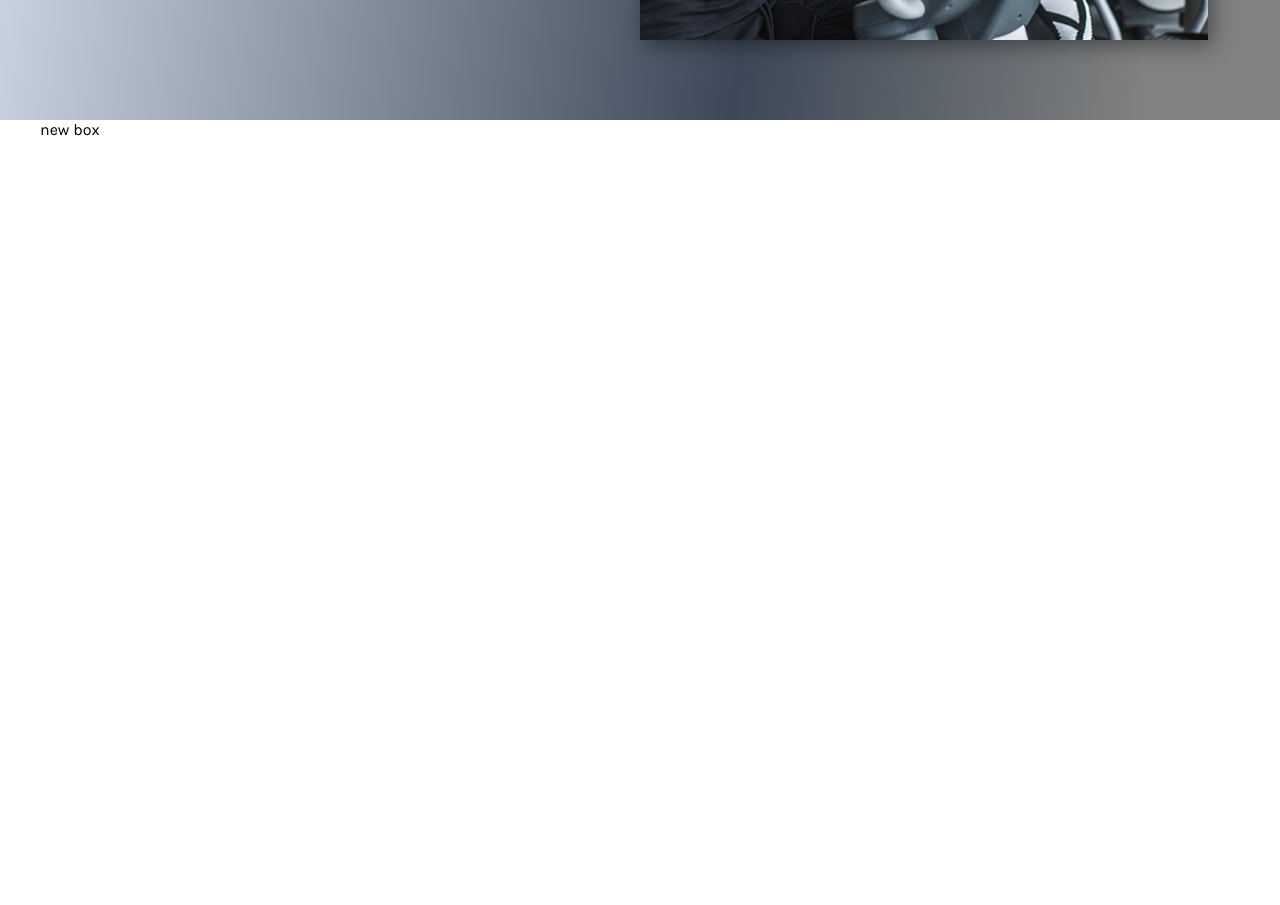
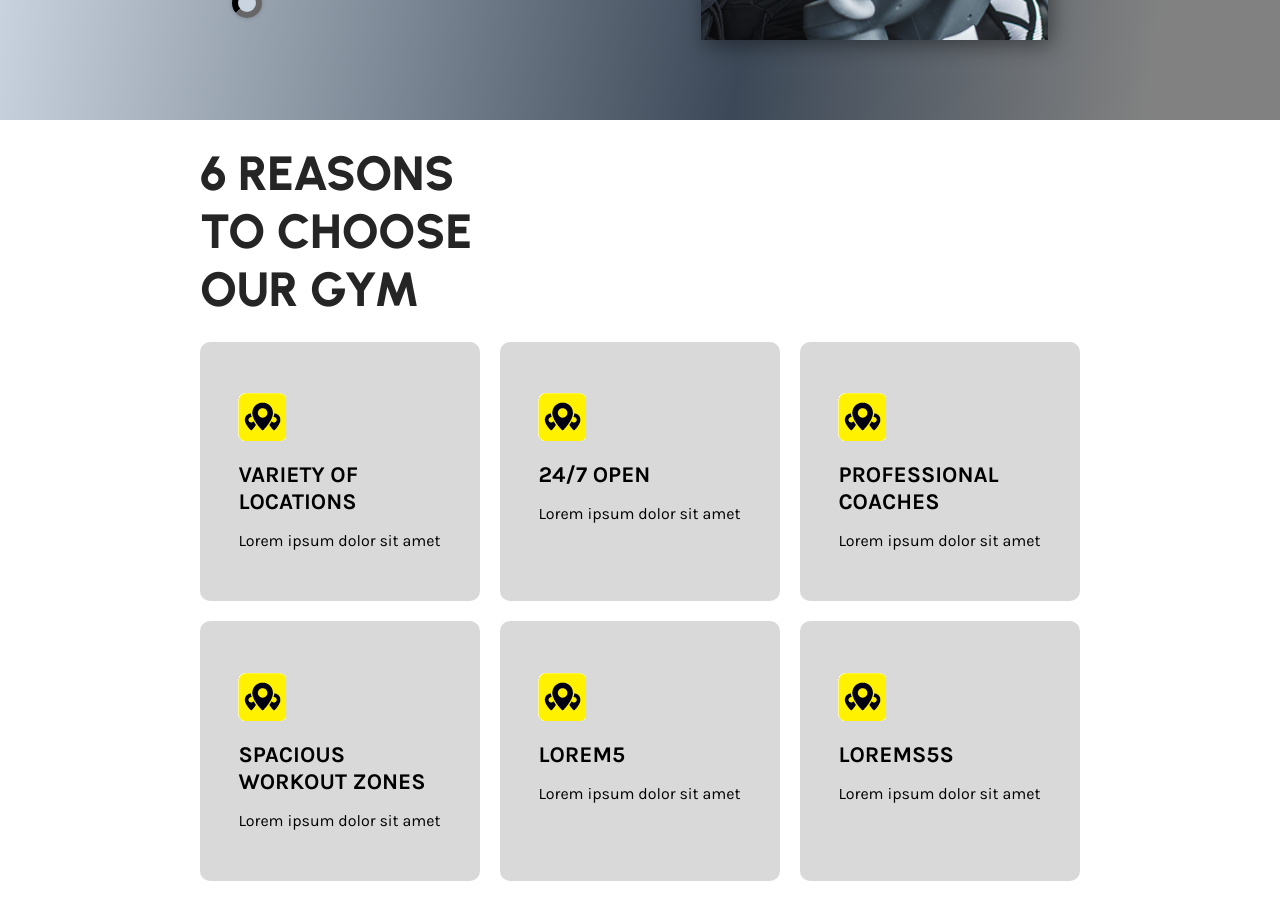
Before and after one commit to aldask/gym, a React (Create React App) app: page / in a window 1280 px wide. Shown: the part 540-1445 px from the top of the page. Before the commit the page ends 800 px from the top, so only its background shows below. Built offline with nearby package versions, Linux system fonts and the light colour scheme.

Commit message:
WhyUs layout done. Need to import info.

```diff
--- /dev/null
+++ b/src/Components/GridElement.tsx
@@ -0,0 +1,25 @@
+interface GridElementProps {
+  iconProp: string;
+  titleProp: string;
+  textProp: string;
+}
+
+function GridElement(props: GridElementProps) {
+  const { iconProp, titleProp, textProp } = props;
+
+  return (
+    <div className="why-us__box--content--element">
+      <div className="why-us__box--content--element--icon">
+        <img src={iconProp} alt="icon" />
+      </div>
+      <div className="why-us__box--content--element--title">
+        <h3>{titleProp}</h3>
+      </div>
+      <div className="why-us__box--content--element--text">
+        <p>{textProp}</p>
+      </div>
+    </div>
+  );
+}
+
+export default GridElement;
--- a/src/Components/Hero/Hero.tsx
+++ b/src/Components/Hero/Hero.tsx
@@ -49,7 +49,7 @@ function Hero() {
       <div className="container-hero">
         <div className="hero-box" key={key}>
           <div className="hero-box__side1">
-            <h1 className="hero-box__side1--title">
+            <h1 className="hero-box__side1--title ">
               {contentTitle} <span className="background">workout</span>
             </h1>
             <p className="hero-box__side1--text">{contentText}</p>
--- a/src/Components/WhyUs/Styles/_why-us.scss
+++ b/src/Components/WhyUs/Styles/_why-us.scss
@@ -0,0 +1,37 @@
+.why-us {
+  margin-top: 1.5rem;
+  margin-bottom: 1.5rem;
+}
+.why-us__box {
+  display: flex;
+  flex-direction: column;
+  flex-wrap: wrap;
+  width: 100%;
+
+  &--title {
+    text-transform: uppercase;
+    inline-size: 35%;
+    margin-bottom: 1.5rem;
+  }
+  &--content {
+    display: grid;
+    grid-template-columns: repeat(3, 1fr);
+    grid-gap: 20px;
+
+    &--element {
+      padding: 3.2rem 2.4rem;
+      border-radius: 10px;
+      background-color: rgba(175, 175, 175, 0.473);
+
+      &--icon {
+        margin-bottom: 1rem;
+      }
+      &--title {
+        margin-bottom: 1rem;
+        text-transform: uppercase;
+        font-weight: 800;
+        font-size: 1.2rem;
+      }
+    }
+  }
+}
--- a/src/Components/WhyUs/WhyUs.tsx
+++ b/src/Components/WhyUs/WhyUs.tsx
@@ -1,12 +1,49 @@
-function WhyUs () {
+import test from "../../Images/Why-Us/test.png";
+import GridElement from "../GridElement";
+
+function WhyUs() {
   return (
     <section className="why-us">
       <div className="container">
         <div className="why-us__box">
-                    new box
+          <div className="why-us__box--title">
+            <h1>6 Reasons to choose our gym</h1>
+          </div>
+          <div className="why-us__box--content">
+            <GridElement
+              iconProp={test}
+              titleProp="Variety of locations"
+              textProp="Lorem ipsum dolor sit amet"
+            />
+            <GridElement
+              iconProp={test}
+              titleProp="24/7 open"
+              textProp="Lorem ipsum dolor sit amet"
+            />
+            <GridElement
+              iconProp={test}
+              titleProp="Professional coaches"
+              textProp="Lorem ipsum dolor sit amet"
+            />
+            <GridElement
+              iconProp={test}
+              titleProp="Spacious workout zones"
+              textProp="Lorem ipsum dolor sit amet"
+            />
+            <GridElement
+              iconProp={test}
+              titleProp="Lorem5"
+              textProp="Lorem ipsum dolor sit amet"
+            />
+            <GridElement
+              iconProp={test}
+              titleProp="lorems5s"
+              textProp="Lorem ipsum dolor sit amet"
+            />
+          </div>
         </div>
       </div>
     </section>
-    )
+  );
 }
 export default WhyUs;
--- a/src/Styles/global.scss
+++ b/src/Styles/global.scss
@@ -14,14 +14,17 @@ body {
 }
 .container {
   margin: 0 auto;
-  padding: 0 2.5rem;
+  padding: 0 12.5rem;
+
+  @media screen and (max-width: 990px) {
+    padding: 0 1.5rem;
+  }
 }
 .container-hero {
   margin: 0 auto;
-  padding: 0 2.5rem;
+  padding: 0 12.5rem;
 
   @media screen and (max-width: 990px) {
-    margin: 0;
     padding: 0;
   }
 }
```
Also changed, not shown: src/Images/Why-Us/test.png (added). Lines whose indentation alone changed are shown as unchanged.
